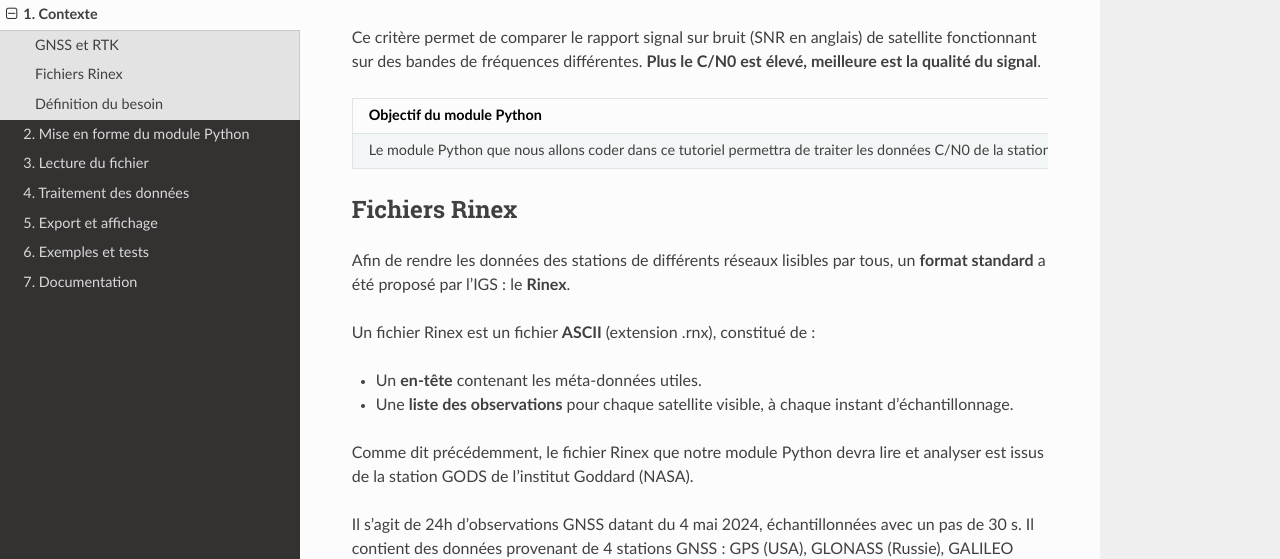
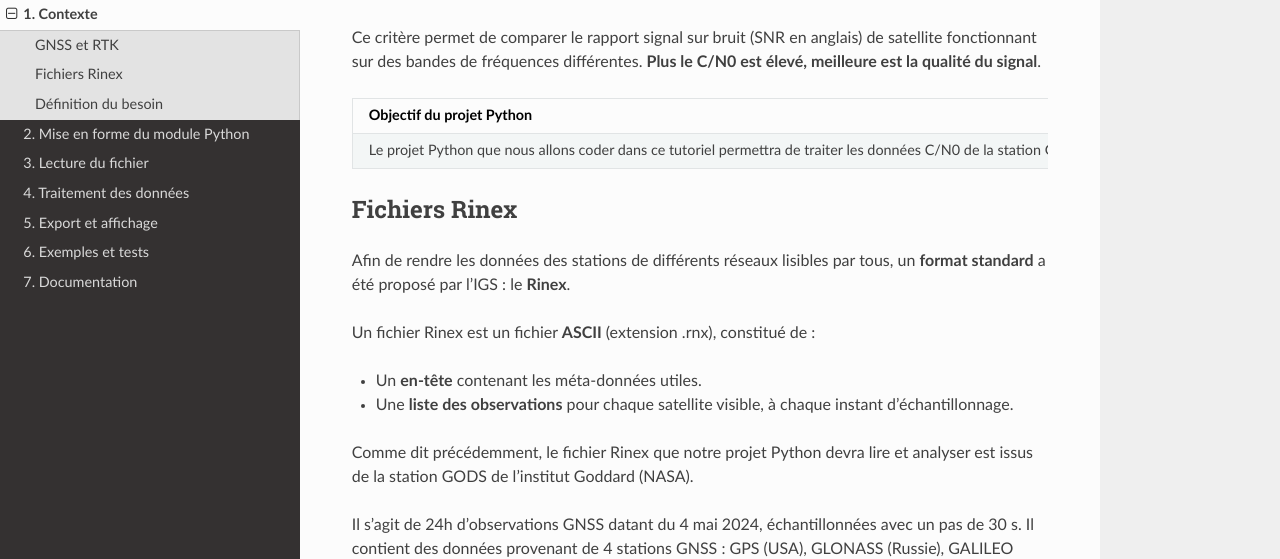
Before and after one commit to NicOudart/UVSQ_M2_NewSpace_TP_Python, an MkDocs documentation site: the page built from docs/1_Contexte.md, in a window 1280 px wide and 900 px high, scrolled down 2106 px. Shown: the part 152-711 px from the top of the window. Built offline with MkDocs 1.6.1, drawn with Linux system fonts in a browser that asks for light colours; nearby versions of some CDN libraries; some of the changed text lies outside the part shown.

```diff
--- a/docs/1_Contexte.md
+++ b/docs/1_Contexte.md
@@ -1,6 +1,6 @@
 # Etape 1 : Contexte du tutoriel
 
-Lors de ce tutoriel, nous allons créer un module Python pour une application concrète : **la récupération et le traitement de données GNSS**.
+Lors de ce tutoriel, nous allons créer un projet Python pour une application concrète : **la récupération et le traitement de données GNSS**.
 
 ---
 
@@ -52,9 +52,9 @@
 Ce critère permet de comparer le rapport signal sur bruit (SNR en anglais) de satellite fonctionnant sur des bandes de fréquences différentes.
 **Plus le C/N0 est élevé, meilleure est la qualité du signal**.
 
-|Objectif du module Python|
+|Objectif du projet Python|
 |:-|
-|Le module Python que nous allons coder dans ce tutoriel permettra de traiter les données C/N0 de la station GODS, afin de choisir un satellite pivot pour chaque mesure GNSS.|
+|Le projet Python que nous allons coder dans ce tutoriel permettra de traiter les données C/N0 de la station GODS, afin de choisir un satellite pivot pour chaque mesure GNSS.|
 
 ## Fichiers Rinex
 
@@ -66,7 +66,7 @@
 
 - Une **liste des observations** pour chaque satellite visible, à chaque instant d’échantillonnage.
 
-Comme dit précédemment, le fichier Rinex que notre module Python devra lire et analyser est issus de la station GODS de l’institut Goddard (NASA).
+Comme dit précédemment, le fichier Rinex que notre projet Python devra lire et analyser est issus de la station GODS de l’institut Goddard (NASA).
 
 Il s’agit de 24h d’observations GNSS datant du 4 mai 2024, échantillonnées avec un pas de 30 s.
 Il contient des données provenant de 4 stations GNSS : GPS (USA), GLONASS (Russie), GALILEO (Europe) et Beidou (Chine).
```
Also changed, not shown: README.md (+1 -1 lines), docs/2_Module_python.md (+61 -13 lines).
